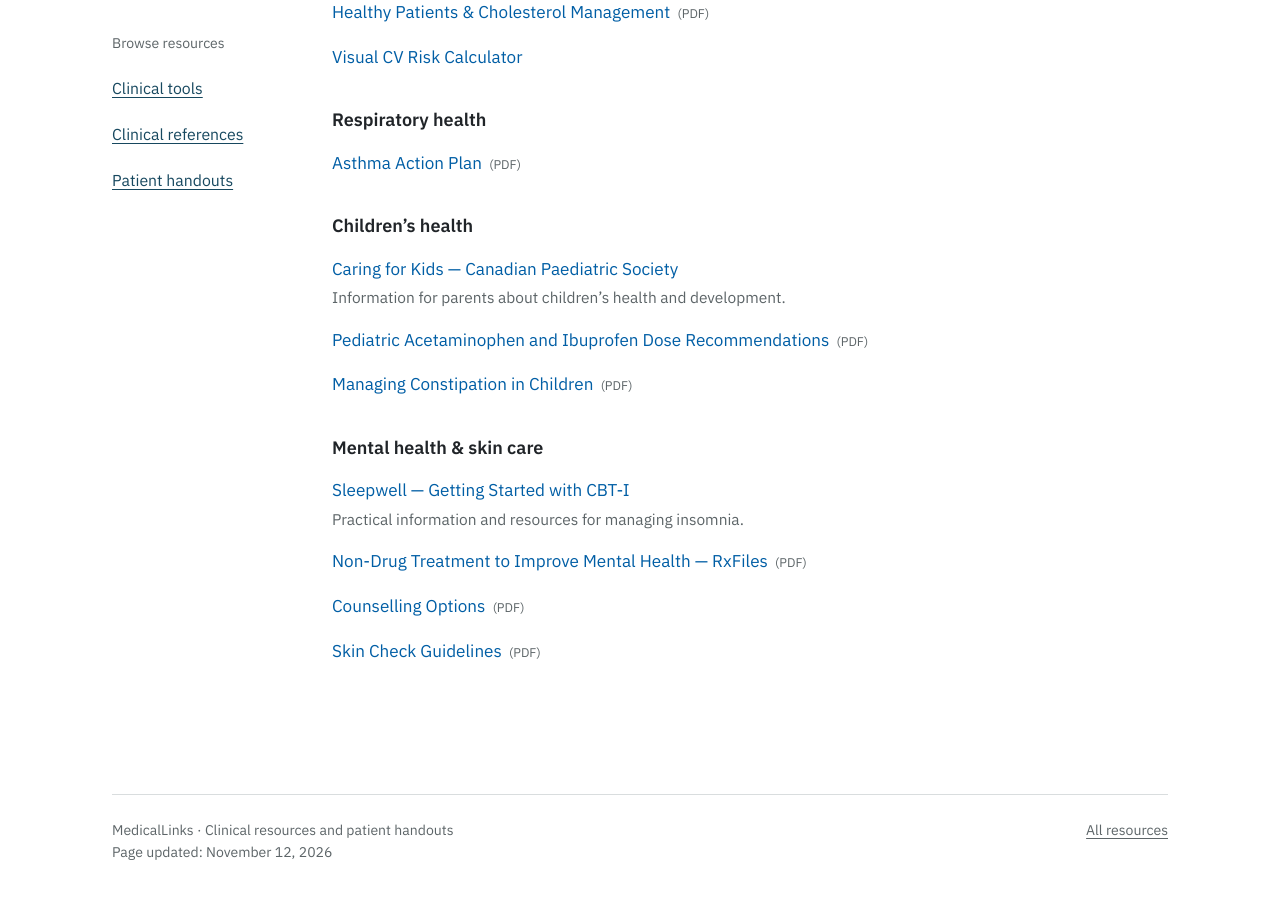
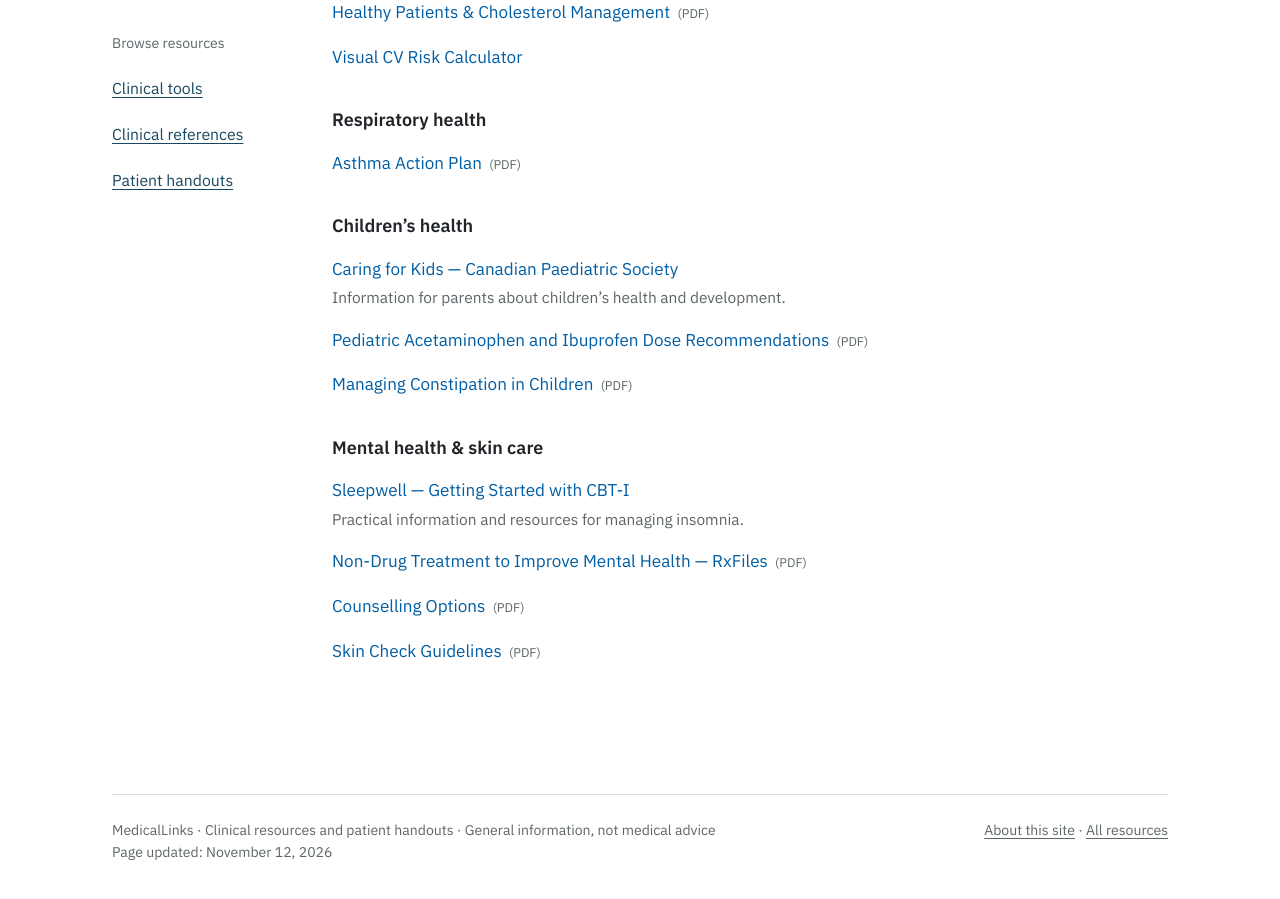
Before and after one commit to medicalchange/med-info, a Jekyll site: the page built from site/index.md, in a window 1280 px wide and 900 px high, scrolled down 2248 px. Built offline with Jekyll 4.4.1, drawn with Linux system fonts in a browser that asks for light colours.

Commit message:
Add About page and footer disclaimer (#10)
* Add About page, footer disclaimer and after-hours patient guide

- /about/: purpose, not-medical-advice notes for patients and clinicians,
  how currency is handled, and privacy (no identifiers in tools, GoatCounter).
- Footer: "General information, not medical advice" plus an About link.
- /afterhours/: standalone patient page in the /labs/ style (noindex,
  printable) covering 911 and the MGH emergency department, SETFHT
  after-hours urgent clinics, Health811, pharmacist prescribing, mental
  health crisis lines and the Ontario Poison Centre.
- Add /about/ to the rendered-site UI checks.

Co-Authored-By: Claude Opus 5.5 <noreply@anthropic.com>
Claude-Session: https://claude.ai/code/session_01Wrc5EkMng68ipBw9uJjwRf

* Remove after-hours page from this change

Co-Authored-By: Claude Opus 5.5 <noreply@anthropic.com>
Claude-Session: https://claude.ai/code/session_01Wrc5EkMng68ipBw9uJjwRf

---------

Co-authored-by: Claude <noreply@anthropic.com>

```diff
--- a/scripts/check-site-ui.cjs
+++ b/scripts/check-site-ui.cjs
@@ -41,7 +41,7 @@ const server = http.createServer((req, res) => {
     await page.route("https://gc.zgo.at/**", route => route.fulfill({ body: "", contentType: "text/javascript" }));
     const errors = [];
     page.on("pageerror", error => errors.push(error.message));
-    const routes = ["/uninsured-fees/", "/", "/cv-risk/", "/osteoporosis-risk/", "/shortages/", "/palliative-resources/", "/palliative-reading-list/", "/interesting-links/", "/diet-resources/", "/404.html"];
+    const routes = ["/uninsured-fees/", "/", "/cv-risk/", "/osteoporosis-risk/", "/shortages/", "/palliative-resources/", "/palliative-reading-list/", "/interesting-links/", "/diet-resources/", "/about/", "/404.html"];
     const internalLinks = new Map();
     for (const width of [1440, 768, 390, 320]) {
       await page.setViewportSize({ width, height: 1000 });
--- a/site/_includes/site-footer.html
+++ b/site/_includes/site-footer.html
@@ -1,7 +1,7 @@
 <footer class="site-footer">
   <div>
-    <p>MedicalLinks · Clinical resources and patient handouts</p>
+    <p>MedicalLinks · Clinical resources and patient handouts · General information, not medical advice</p>
     {% if page.last_updated %}<p>Page updated: <time datetime="{{ page.last_updated | date: '%Y-%m-%d' }}">{{ page.last_updated | date: '%B %-d, %Y' }}</time></p>{% endif %}
   </div>
-  <a href="{{ '/' | relative_url }}">All resources</a>
+  <p><a href="{{ '/about/' | relative_url }}">About this site</a> · <a href="{{ '/' | relative_url }}">All resources</a></p>
 </footer>
```
Also changed, not shown: site/about.md (added, +29 -0 lines).
